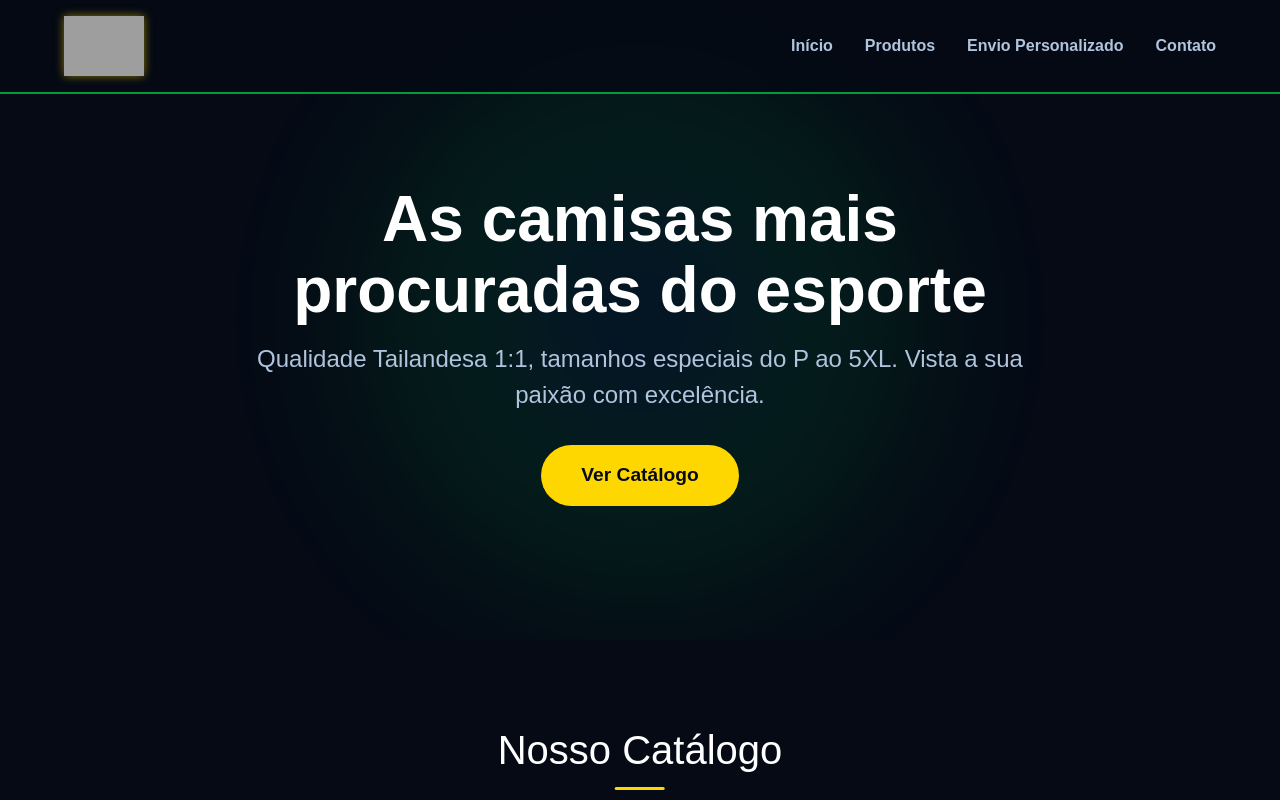
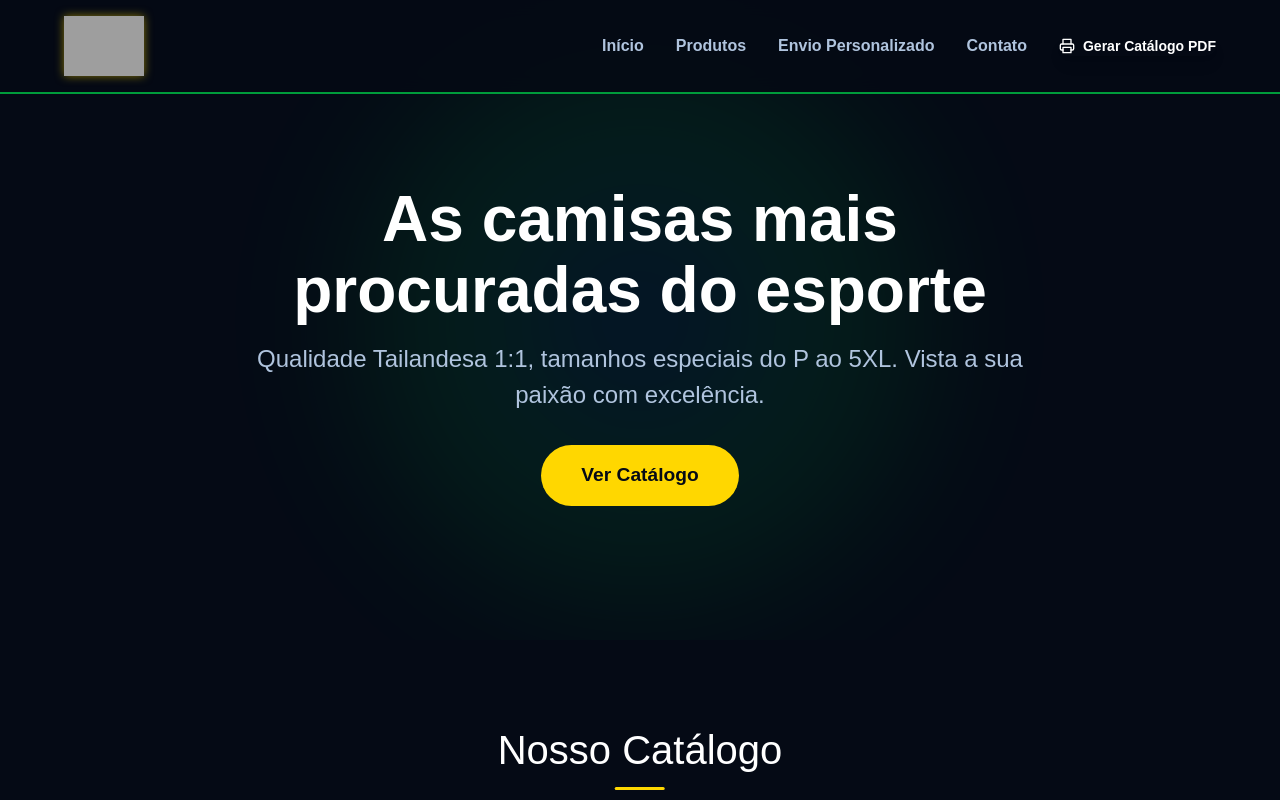
Before and after one commit to azimbaue/futmantos, a React (Vite) app: page / in a window 1280 px wide. Shown: the top 800 px of the page. Built offline with nearby package versions, Linux system fonts and the light colour scheme; grey boxes are pictures that could not be loaded.

Commit message:
feat: implement PDF catalog generation and print layout

```diff
--- a/src/App.jsx
+++ b/src/App.jsx
@@ -9,14 +9,36 @@ import { videos, allProducts } from './data/products';
 import './index.css';
 
 function App() {
+  const currentDate = new Date().toLocaleDateString('pt-BR');
+
   return (
     <div className="app-container">
-      <Header />
-      <Hero />
-      <VideoCarousel videos={videos} />
+      {/* Cabeçalho de Impressão (Apenas PDF) */}
+      <div className="hidden print:flex flex-col items-center justify-center border-b-2 border-gray-300 pb-4 mb-6">
+        <h1 className="text-3xl font-bold text-black">Futmantos - Catálogo Oficial de Mantos</h1>
+        <p className="text-gray-600 mt-1">Atualizado em: {currentDate}</p>
+        <p className="text-indigo-600 mt-1 font-medium">https://futmantos-azure.vercel.app/</p>
+      </div>
+
+      <div className="print:hidden">
+        <Header />
+        <Hero />
+        <VideoCarousel videos={videos} />
+      </div>
+
       <ProductGrid products={allProducts} />
-      <CustomOrder />
-      <Footer />
+
+      <div className="print:hidden">
+        <CustomOrder />
+        <Footer />
+      </div>
+
+      {/* Rodapé de Impressão (Apenas PDF) */}
+      <div className="hidden print:flex flex-col items-center justify-center pt-6 mt-8 border-t-2 border-gray-300 page-break-inside-avoid">
+        <p className="font-bold text-lg text-black">Gostou de algum manto? Faça seu pedido!</p>
+        <p className="text-gray-800 mt-1">WhatsApp: (91) 98614-5120</p>
+        <p className="text-gray-800">Instagram: @futmantos</p>
+      </div>
     </div>
   );
 }
--- a/src/components/Header.jsx
+++ b/src/components/Header.jsx
@@ -6,11 +6,18 @@ const Header = () => {
       <div className="logo">
         <img src="/logo.png" alt="Futmantos Logo" className="logo-img" />
       </div>
-      <nav className="nav-links">
+      <nav className="nav-links flex items-center gap-6">
         <a href="#inicio">Início</a>
         <a href="#produtos">Produtos</a>
         <a href="#encomenda">Envio Personalizado</a>
         <a href="#contato">Contato</a>
+        <button
+          onClick={() => window.print()}
+          className="ml-4 bg-accent text-primary px-4 py-2 rounded-full font-bold text-sm hover:scale-105 transition-transform flex items-center gap-2 shadow-lg"
+        >
+          <svg xmlns="http://www.w3.org/2000/svg" width="16" height="16" viewBox="0 0 24 24" fill="none" stroke="currentColor" strokeWidth="2" strokeLinecap="round" strokeLinejoin="round"><polyline points="6 9 6 2 18 2 18 9"></polyline><path d="M6 18H4a2 2 0 0 1-2-2v-5a2 2 0 0 1 2-2h16a2 2 0 0 1 2 2v5a2 2 0 0 1-2 2h-2"></path><rect x="6" y="14" width="12" height="8"></rect></svg>
+          Gerar Catálogo PDF
+        </button>
       </nav>
     </header>
   );
--- a/src/components/ProductCard.jsx
+++ b/src/components/ProductCard.jsx
@@ -72,6 +72,8 @@ Pode me repassar os valores, disponibilidade e o custo do frete?`;
           </h3>
         </div>
 
+        {/* ÁREA INTERATIVA (Escondida na Impressão) */}
+        <div className="print:hidden flex flex-col flex-grow justify-between">
           {/* Seleção de Tamanho e Quantidade */}
         <div className="mt-3 flex items-center justify-between gap-2">
           <div className="flex items-center gap-1 flex-wrap flex-1">
@@ -147,6 +149,13 @@ Pode me repassar os valores, disponibilidade e o custo do frete?`;
             </button>
           </div>
         </div>
+
+        {/* ÁREA DE IMPRESSÃO (Escondida na Tela) */}
+        <div className="hidden print:block mt-3 pt-2 border-t border-gray-300">
+          <p className="text-[11px] text-gray-600"><strong>Tamanhos Disponíveis:</strong> {tamanhosDisponiveis.join(', ')}</p>
+          <p className="text-base font-extrabold text-gray-900 mt-1">R$ 150,00</p>
+        </div>
+      </div>
     </div>
   );
 }
--- a/src/components/ProductGrid.jsx
+++ b/src/components/ProductGrid.jsx
@@ -17,7 +17,7 @@ const ProductGrid = ({ products }) => {
       <h2 className="section-title">Nosso Catálogo</h2>
 
       {/* Team Filter */}
-      <div className="team-filter">
+      <div className="team-filter print:hidden">
         {teams.map(team => (
           <button
             key={team}
@@ -29,7 +29,7 @@ const ProductGrid = ({ products }) => {
         ))}
       </div>
 
-      <div className="products-grid">
+      <div className="products-grid print:grid-cols-3 print:gap-4 print:w-full">
         {filteredProducts.map((product) => (
           <ProductCard key={product.id} produto={product} />
         ))}
```
Lines whose indentation alone changed are shown as unchanged.
